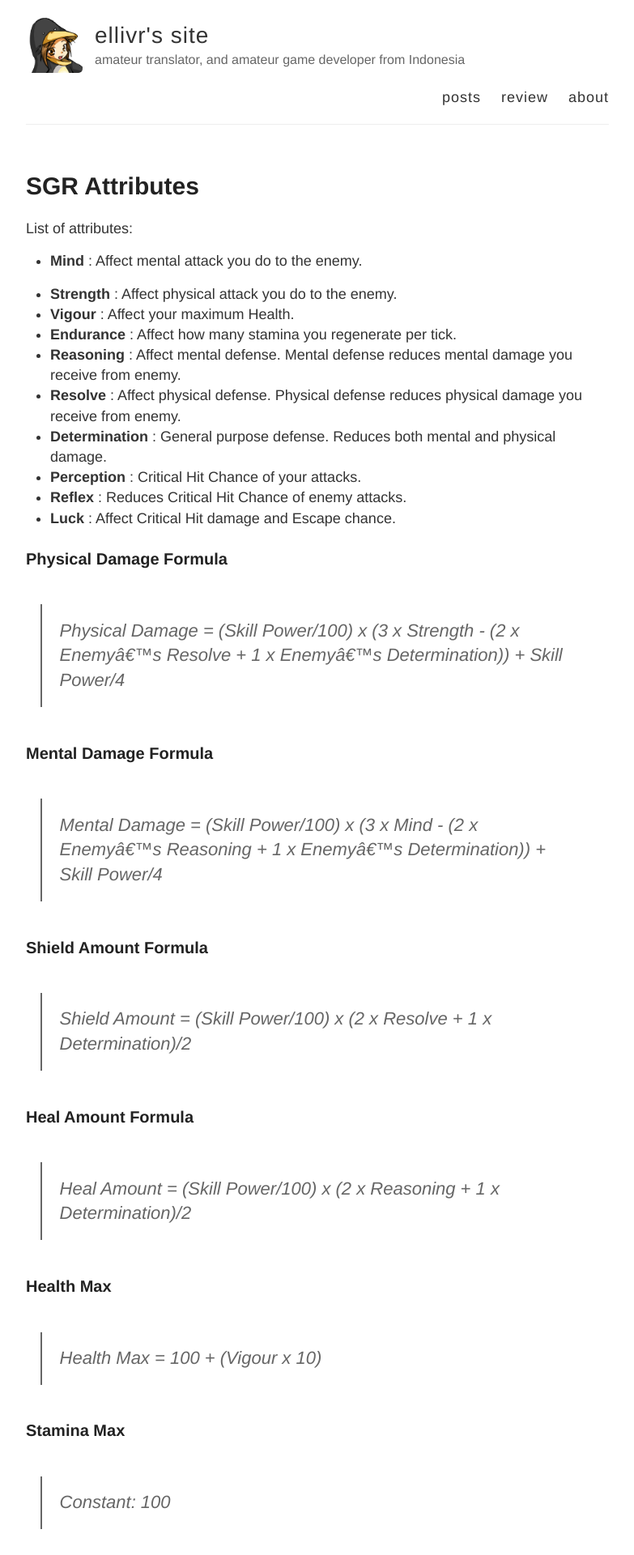
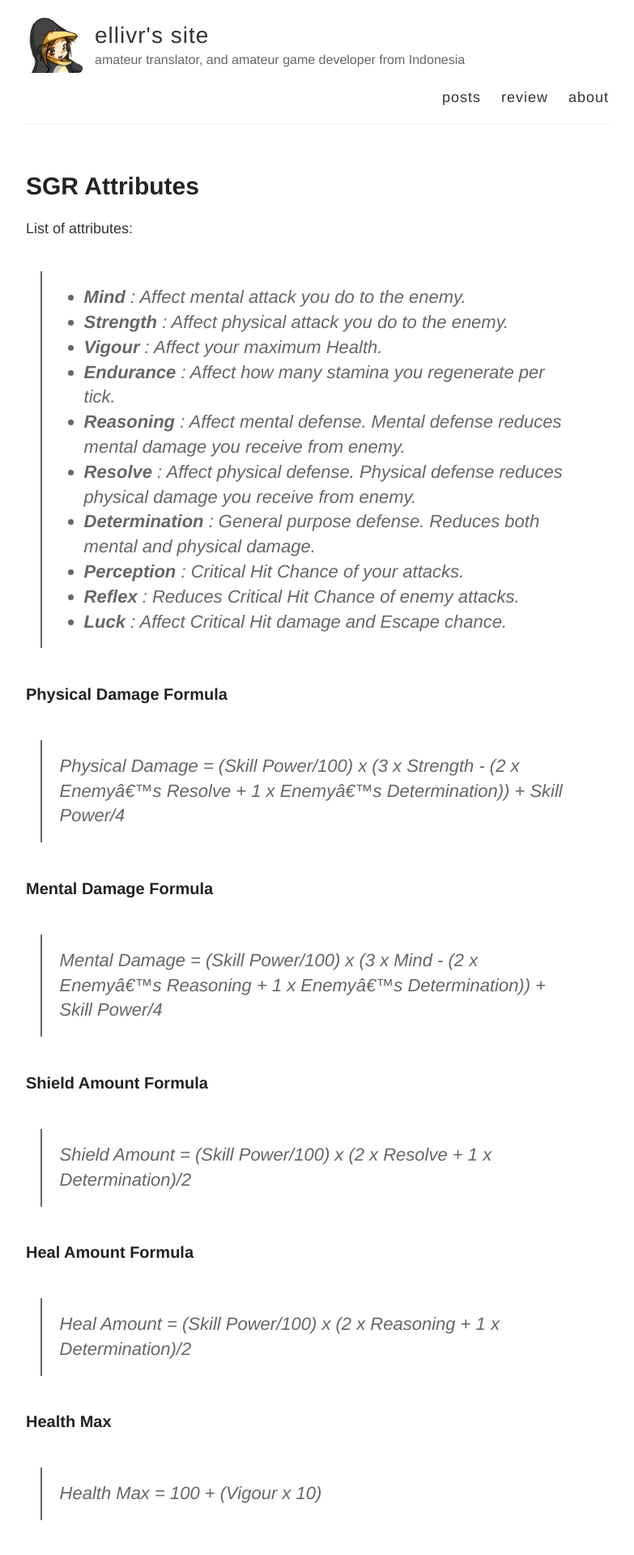
Before and after one commit to ellivr/ellivr.github.io, a Jekyll site: the page built from _posts/2015-11-22-SGR-Attributes.md, in a window 1280 px wide. Shown: the top 1920 px of the page at 81% size, without its empty margins (248-1031 px from the left). Built offline with Jekyll 4.4.1, drawn with Linux system fonts in a browser that asks for light colours; Markdown is read by kramdown in place of the engine named in the settings; comment, search, counter and statistics services are not loaded.

```diff
--- a/_posts/2015-11-22-SGR-Attributes.md
+++ b/_posts/2015-11-22-SGR-Attributes.md
@@ -4,17 +4,17 @@ title: SGR Attributes
 tag: sgr
 ---
 List of attributes:
-- **Mind** : Affect mental attack you do to the enemy.
 
-- **Strength** : Affect physical attack you do to the enemy.
-- **Vigour** : Affect your maximum Health.
-- **Endurance** : Affect how many stamina you regenerate per tick.
-- **Reasoning** : Affect mental defense. Mental defense reduces mental damage you receive from enemy.
-- **Resolve** : Affect physical defense. Physical defense reduces physical damage you receive from enemy.
-- **Determination** : General purpose defense. Reduces both mental and physical damage.
-- **Perception** : Critical Hit Chance of your attacks.
-- **Reflex** : Reduces Critical Hit Chance of enemy attacks.
-- **Luck** : Affect Critical Hit damage and Escape chance.
+>- **Mind** : Affect mental attack you do to the enemy.
+>- **Strength** : Affect physical attack you do to the enemy.
+>- **Vigour** : Affect your maximum Health.
+>- **Endurance** : Affect how many stamina you regenerate per tick.
+>- **Reasoning** : Affect mental defense. Mental defense reduces mental damage you receive from enemy.
+>- **Resolve** : Affect physical defense. Physical defense reduces physical damage you receive from enemy.
+>- **Determination** : General purpose defense. Reduces both mental and physical damage.
+>- **Perception** : Critical Hit Chance of your attacks.
+>- **Reflex** : Reduces Critical Hit Chance of enemy attacks.
+>- **Luck** : Affect Critical Hit damage and Escape chance.
 
 ### Physical Damage Formula
 > Physical Damage = (Skill Power/100) x (3 x Strength - (2 x Enemy's Resolve + 1 x Enemy's Determination)) + Skill Power/4
```
